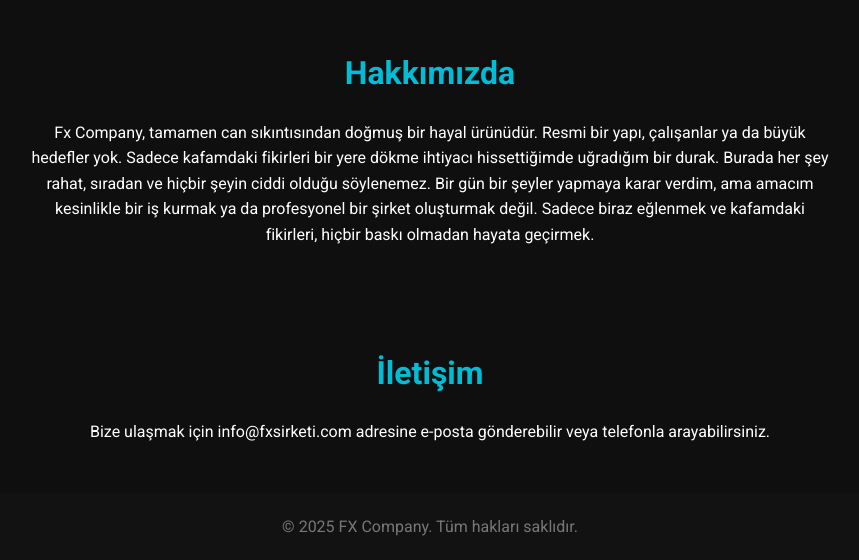
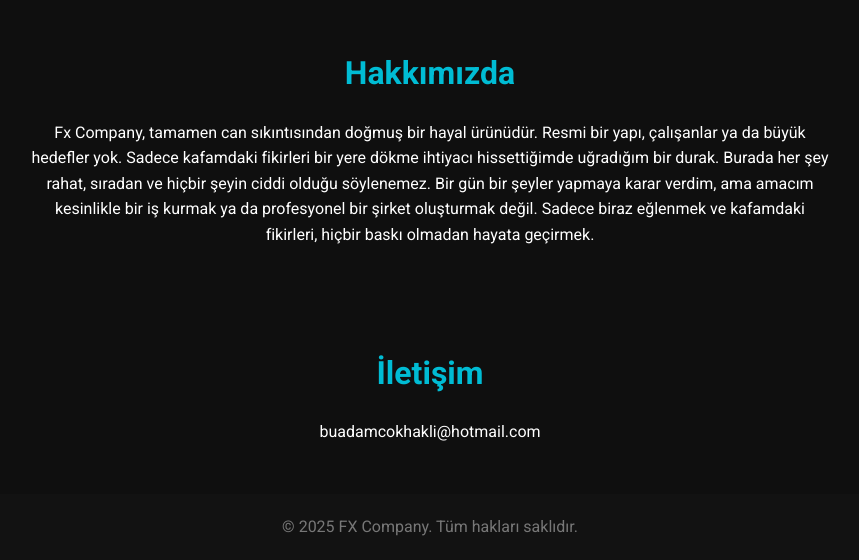
Before and after one commit to Berlinxr/berlinxr.cfd, a plain HTML site: page index.html in a window 1280 px wide. Shown: the part 880-1440 px from the top of the page, without its empty margins (210-1069 px from the left). Drawn offline with Linux system fonts and the light colour scheme.

Commit message:
Update index.html

```diff
--- a/index.html
+++ b/index.html
@@ -34,7 +34,7 @@
 
     <section id="iletisim" class="section">
         <h2>İletişim</h2>
-        <p>Bize ulaşmak için info@fxsirketi.com adresine e-posta gönderebilir veya telefonla arayabilirsiniz.</p>
+        <p>buadamcokhakli@hotmail.com</p>
     </section>
 
     <footer>
```
